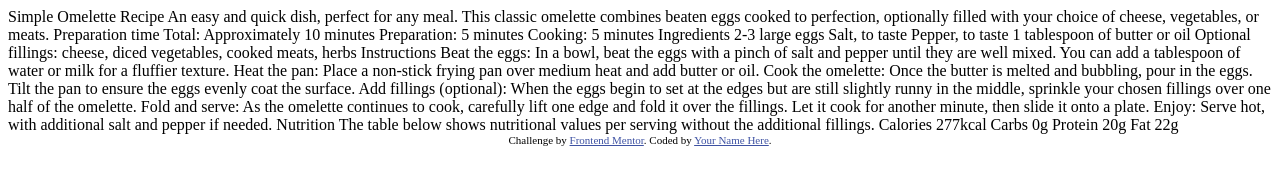
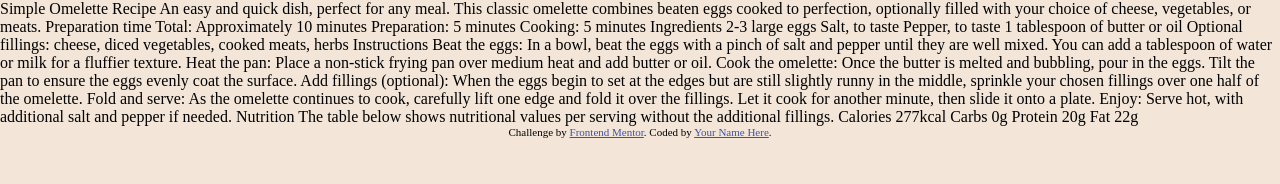
Before and after one commit to flaviare1s/recipe-page, a plain HTML site: page index.html in a window 1280 px wide. Drawn offline with Linux system fonts and the light colour scheme.

Commit message:
Update style.css

```diff
--- a/style.css
+++ b/style.css
@@ -6,12 +6,30 @@
 font-family: 'Outfit', sans-serif;
 */
 
+* {
+    margin: 0px auto;
+    padding: 0px;
+    box-sizing: border-box;
+}
+
+body {
+    font-weight: 400;
+    background-color: hsl(30, 54%, 90%);
+}
+
 .attribution {
     font-size: 11px;
     text-align: center;
 }
 
-
 .attribution a {
     color: hsl(228, 45%, 44%);
 }
+
+.semibold {
+    font-weight: 600;
+}
+
+.bold {
+    font-weight: 700;
+}
```
